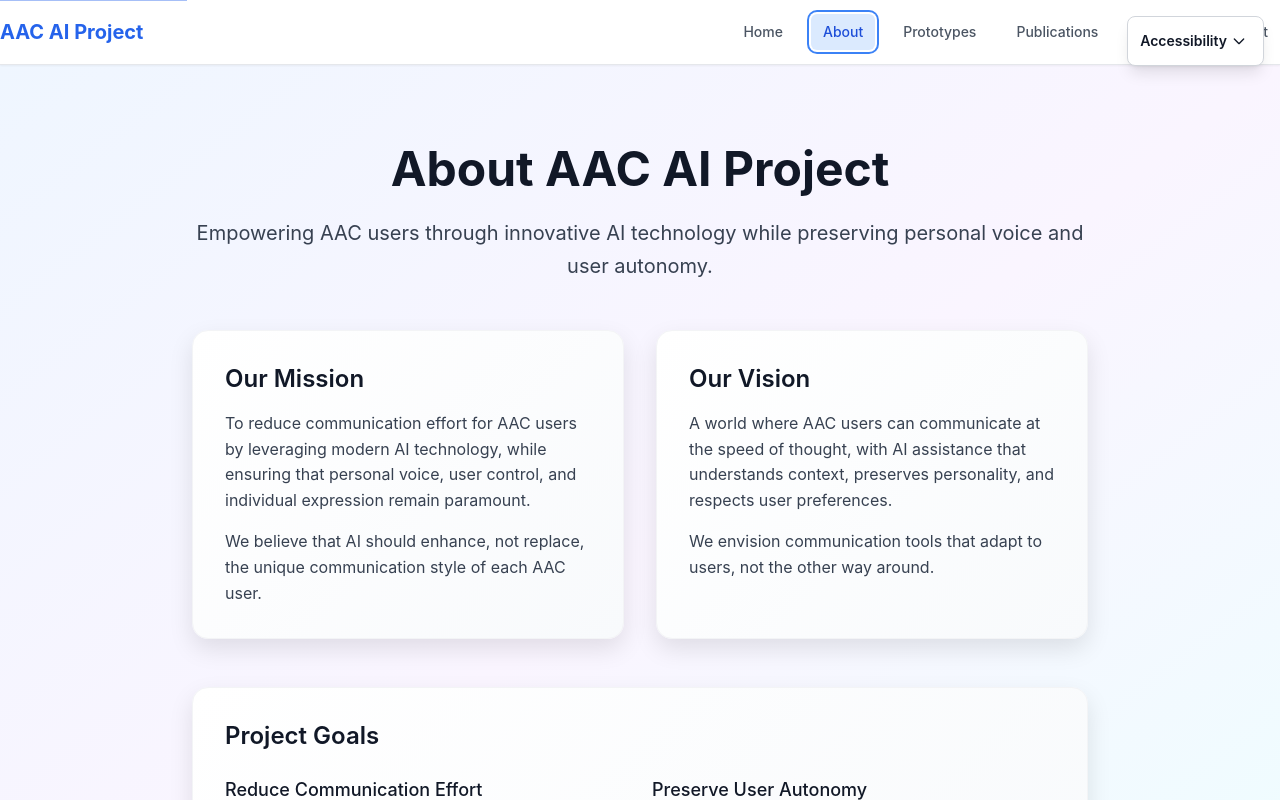
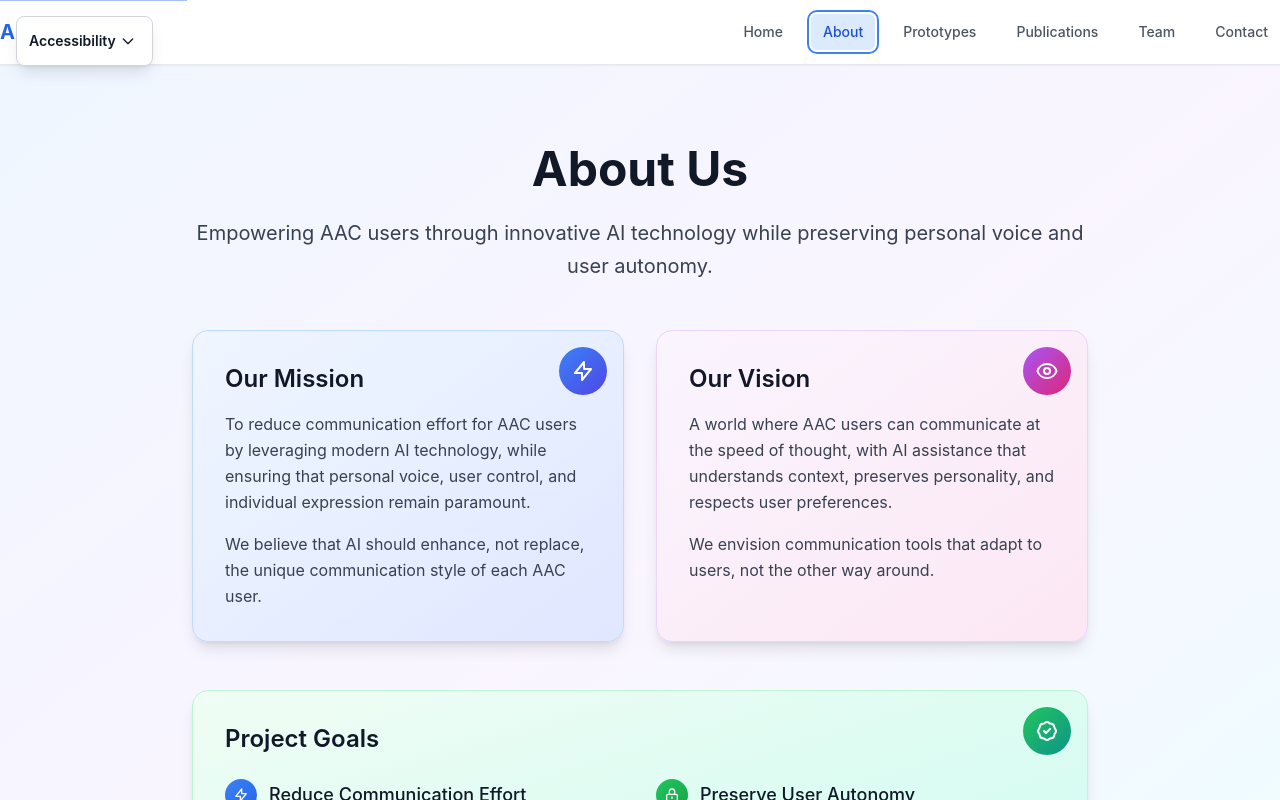
Before and after one commit to AIforAAC/AIforAAC.github.io, a Next.js app: page / in a window 1280 px wide. Both pictures are taken after a click on the button "About". Shown: the top 800 px of the page. Built offline with nearby package versions, Linux system fonts and the light colour scheme.

Commit message:
UI improvements: move accessibility dropdown, enhance About page animations, fix duplicate titles, remove Design Guidelines

```diff
--- a/pages/index.tsx
+++ b/pages/index.tsx
@@ -117,7 +117,7 @@ const AccessibilityControls = () => {
   }, [highContrast, largeText, isExpanded])
 
   return (
-    <div className="fixed top-4 right-4 z-50 bg-white border border-gray-300 rounded-lg shadow-lg">
+    <div className="fixed top-4 left-4 z-50 bg-white border border-gray-300 rounded-lg shadow-lg">
       {/* Header with toggle button */}
       <div className="flex items-center justify-between p-3">
         <h3 className="text-sm font-semibold">Accessibility</h3>
@@ -183,7 +183,7 @@ const AboutPage = () => {
           <div className="max-w-4xl mx-auto">
             <div className="text-center mb-12">
               <h1 className="text-4xl md:text-5xl font-bold text-gray-900 mb-6">
-                About AAC AI Project
+                About Us
               </h1>
               <p className="text-xl text-gray-700 leading-relaxed">
                 Empowering AAC users through innovative AI technology while preserving personal voice and user autonomy.
@@ -191,67 +191,100 @@ const AboutPage = () => {
             </div>
 
             <div className="grid md:grid-cols-2 gap-8 mb-12">
-              <div className="card">
-                <h2 className="text-2xl font-semibold text-gray-900 mb-4">Our Mission</h2>
-                <p className="text-gray-700 mb-4">
+              <div className="group relative overflow-hidden bg-gradient-to-br from-blue-50 to-indigo-100 rounded-2xl p-8 shadow-lg hover:shadow-xl transition-all duration-300 transform hover:-translate-y-2 border border-blue-200">
+                <div className="absolute top-4 right-4 w-12 h-12 bg-gradient-to-br from-blue-500 to-indigo-600 rounded-full flex items-center justify-center group-hover:scale-110 transition-transform duration-300">
+                  <svg className="w-6 h-6 text-white" fill="none" stroke="currentColor" viewBox="0 0 24 24">
+                    <path strokeLinecap="round" strokeLinejoin="round" strokeWidth={2} d="M13 10V3L4 14h7v7l9-11h-7z" />
+                  </svg>
+                </div>
+                <h2 className="text-2xl font-semibold text-gray-900 mb-4 group-hover:text-blue-700 transition-colors duration-300">Our Mission</h2>
+                <p className="text-gray-700 mb-4 leading-relaxed">
                   To reduce communication effort for AAC users by leveraging modern AI technology,
                   while ensuring that personal voice, user control, and individual expression remain paramount.
                 </p>
-                <p className="text-gray-700">
+                <p className="text-gray-700 leading-relaxed">
                   We believe that AI should enhance, not replace, the unique communication style of each AAC user.
                 </p>
+                <div className="absolute bottom-0 left-0 w-full h-1 bg-gradient-to-r from-blue-500 to-indigo-600 transform scale-x-0 group-hover:scale-x-100 transition-transform duration-300 origin-left"></div>
               </div>
 
-              <div className="card">
-                <h2 className="text-2xl font-semibold text-gray-900 mb-4">Our Vision</h2>
-                <p className="text-gray-700 mb-4">
+              <div className="group relative overflow-hidden bg-gradient-to-br from-purple-50 to-pink-100 rounded-2xl p-8 shadow-lg hover:shadow-xl transition-all duration-300 transform hover:-translate-y-2 border border-purple-200">
+                <div className="absolute top-4 right-4 w-12 h-12 bg-gradient-to-br from-purple-500 to-pink-600 rounded-full flex items-center justify-center group-hover:scale-110 transition-transform duration-300">
+                  <svg className="w-6 h-6 text-white" fill="none" stroke="currentColor" viewBox="0 0 24 24">
+                    <path strokeLinecap="round" strokeLinejoin="round" strokeWidth={2} d="M15 12a3 3 0 11-6 0 3 3 0 016 0z" />
+                    <path strokeLinecap="round" strokeLinejoin="round" strokeWidth={2} d="M2.458 12C3.732 7.943 7.523 5 12 5c4.478 0 8.268 2.943 9.542 7-1.274 4.057-5.064 7-9.542 7-4.477 0-8.268-2.943-9.542-7z" />
+                  </svg>
+                </div>
+                <h2 className="text-2xl font-semibold text-gray-900 mb-4 group-hover:text-purple-700 transition-colors duration-300">Our Vision</h2>
+                <p className="text-gray-700 mb-4 leading-relaxed">
                   A world where AAC users can communicate at the speed of thought, with AI assistance that
                   understands context, preserves personality, and respects user preferences.
                 </p>
-                <p className="text-gray-700">
+                <p className="text-gray-700 leading-relaxed">
                   We envision communication tools that adapt to users, not the other way around.
                 </p>
+                <div className="absolute bottom-0 left-0 w-full h-1 bg-gradient-to-r from-purple-500 to-pink-600 transform scale-x-0 group-hover:scale-x-100 transition-transform duration-300 origin-left"></div>
               </div>
             </div>
 
-            <div className="card mb-8">
-              <h2 className="text-2xl font-semibold text-gray-900 mb-6">Project Goals</h2>
-              <div className="grid md:grid-cols-2 gap-6">
-                <div>
-                  <h3 className="text-lg font-medium text-gray-900 mb-3">Reduce Communication Effort</h3>
-                  <ul className="space-y-2 text-gray-700">
-                    <li className="flex items-start">
-                      <span className="w-2 h-2 bg-primary-500 rounded-full mt-2 mr-3 flex-shrink-0"></span>
-                      Transform short inputs into full responses
+            <div className="group relative overflow-hidden bg-gradient-to-br from-green-50 to-teal-100 rounded-2xl p-8 shadow-lg hover:shadow-xl transition-all duration-300 transform hover:-translate-y-1 border border-green-200 mb-8">
+              <div className="absolute top-4 right-4 w-12 h-12 bg-gradient-to-br from-green-500 to-teal-600 rounded-full flex items-center justify-center group-hover:scale-110 transition-transform duration-300">
+                <svg className="w-6 h-6 text-white" fill="none" stroke="currentColor" viewBox="0 0 24 24">
+                  <path strokeLinecap="round" strokeLinejoin="round" strokeWidth={2} d="M9 12l2 2 4-4M7.835 4.697a3.42 3.42 0 001.946-.806 3.42 3.42 0 014.438 0 3.42 3.42 0 001.946.806 3.42 3.42 0 013.138 3.138 3.42 3.42 0 00.806 1.946 3.42 3.42 0 010 4.438 3.42 3.42 0 00-.806 1.946 3.42 3.42 0 01-3.138 3.138 3.42 3.42 0 00-1.946.806 3.42 3.42 0 01-4.438 0 3.42 3.42 0 00-1.946-.806 3.42 3.42 0 01-3.138-3.138 3.42 3.42 0 00-.806-1.946 3.42 3.42 0 010-4.438 3.42 3.42 0 00.806-1.946 3.42 3.42 0 013.138-3.138z" />
+                </svg>
+              </div>
+              <h2 className="text-2xl font-semibold text-gray-900 mb-6 group-hover:text-green-700 transition-colors duration-300">Project Goals</h2>
+              <div className="grid md:grid-cols-2 gap-8">
+                <div className="space-y-4">
+                  <h3 className="text-lg font-medium text-gray-900 mb-3 flex items-center">
+                    <span className="w-8 h-8 bg-gradient-to-br from-blue-500 to-blue-600 rounded-full flex items-center justify-center mr-3">
+                      <svg className="w-4 h-4 text-white" fill="none" stroke="currentColor" viewBox="0 0 24 24">
+                        <path strokeLinecap="round" strokeLinejoin="round" strokeWidth={2} d="M13 10V3L4 14h7v7l9-11h-7z" />
+                      </svg>
+                    </span>
+                    Reduce Communication Effort
+                  </h3>
+                  <ul className="space-y-3 text-gray-700">
+                    <li className="flex items-start group/item">
+                      <span className="w-3 h-3 bg-blue-500 rounded-full mt-1.5 mr-3 flex-shrink-0 group-hover/item:scale-125 transition-transform duration-200"></span>
+                      <span className="group-hover/item:text-blue-700 transition-colors duration-200">Transform short inputs into full responses</span>
                     </li>
-                    <li className="flex items-start">
-                      <span className="w-2 h-2 bg-primary-500 rounded-full mt-2 mr-3 flex-shrink-0"></span>
-                      Provide context-aware suggestions
+                    <li className="flex items-start group/item">
+                      <span className="w-3 h-3 bg-blue-500 rounded-full mt-1.5 mr-3 flex-shrink-0 group-hover/item:scale-125 transition-transform duration-200"></span>
+                      <span className="group-hover/item:text-blue-700 transition-colors duration-200">Provide context-aware suggestions</span>
                     </li>
-                    <li className="flex items-start">
-                      <span className="w-2 h-2 bg-primary-500 rounded-full mt-2 mr-3 flex-shrink-0"></span>
-                      Enable faster message composition
+                    <li className="flex items-start group/item">
+                      <span className="w-3 h-3 bg-blue-500 rounded-full mt-1.5 mr-3 flex-shrink-0 group-hover/item:scale-125 transition-transform duration-200"></span>
+                      <span className="group-hover/item:text-blue-700 transition-colors duration-200">Enable faster message composition</span>
                     </li>
                   </ul>
                 </div>
-                <div>
-                  <h3 className="text-lg font-medium text-gray-900 mb-3">Preserve User Autonomy</h3>
-                  <ul className="space-y-2 text-gray-700">
-                    <li className="flex items-start">
-                      <span className="w-2 h-2 bg-green-500 rounded-full mt-2 mr-3 flex-shrink-0"></span>
-                      Maintain personal communication style
+                <div className="space-y-4">
+                  <h3 className="text-lg font-medium text-gray-900 mb-3 flex items-center">
+                    <span className="w-8 h-8 bg-gradient-to-br from-green-500 to-green-600 rounded-full flex items-center justify-center mr-3">
+                      <svg className="w-4 h-4 text-white" fill="none" stroke="currentColor" viewBox="0 0 24 24">
+                        <path strokeLinecap="round" strokeLinejoin="round" strokeWidth={2} d="M12 15v2m-6 4h12a2 2 0 002-2v-6a2 2 0 00-2-2H6a2 2 0 00-2 2v6a2 2 0 002 2zm10-10V7a4 4 0 00-8 0v4h8z" />
+                      </svg>
+                    </span>
+                    Preserve User Autonomy
+                  </h3>
+                  <ul className="space-y-3 text-gray-700">
+                    <li className="flex items-start group/item">
+                      <span className="w-3 h-3 bg-green-500 rounded-full mt-1.5 mr-3 flex-shrink-0 group-hover/item:scale-125 transition-transform duration-200"></span>
+                      <span className="group-hover/item:text-green-700 transition-colors duration-200">Maintain personal communication style</span>
                     </li>
-                    <li className="flex items-start">
-                      <span className="w-2 h-2 bg-green-500 rounded-full mt-2 mr-3 flex-shrink-0"></span>
-                      Ensure all outputs are editable
+                    <li className="flex items-start group/item">
+                      <span className="w-3 h-3 bg-green-500 rounded-full mt-1.5 mr-3 flex-shrink-0 group-hover/item:scale-125 transition-transform duration-200"></span>
+                      <span className="group-hover/item:text-green-700 transition-colors duration-200">Ensure all outputs are editable</span>
                     </li>
-                    <li className="flex items-start">
-                      <span className="w-2 h-2 bg-green-500 rounded-full mt-2 mr-3 flex-shrink-0"></span>
-                      Respect privacy and data control
+                    <li className="flex items-start group/item">
+                      <span className="w-3 h-3 bg-green-500 rounded-full mt-1.5 mr-3 flex-shrink-0 group-hover/item:scale-125 transition-transform duration-200"></span>
+                      <span className="group-hover/item:text-green-700 transition-colors duration-200">Respect privacy and data control</span>
                     </li>
                   </ul>
                 </div>
               </div>
+              <div className="absolute bottom-0 left-0 w-full h-1 bg-gradient-to-r from-green-500 to-teal-600 transform scale-x-0 group-hover:scale-x-100 transition-transform duration-300 origin-left"></div>
             </div>
           </div>
         </div>
@@ -396,9 +429,6 @@ const PrototypesPage = () => {
         <div className="container-max">
           <div className="max-w-4xl mx-auto mb-12">
             <div className="text-center">
-              <h1 className="text-4xl md:text-5xl font-bold text-gray-900 mb-6">
-                Interactive Prototypes
-              </h1>
               <p className="text-xl text-gray-700 leading-relaxed">
                 Experience our AI-assisted communication tools through these interactive demonstrations.
                 All prototypes run locally in your browser - no data is sent to external servers.
@@ -1121,7 +1151,6 @@ const HomePage = () => {
       <HeroSection />
       <ProblemSection />
       <AIHelpSection />
-      <DesignGuidelinesSection />
     </>
   )
 }
```
